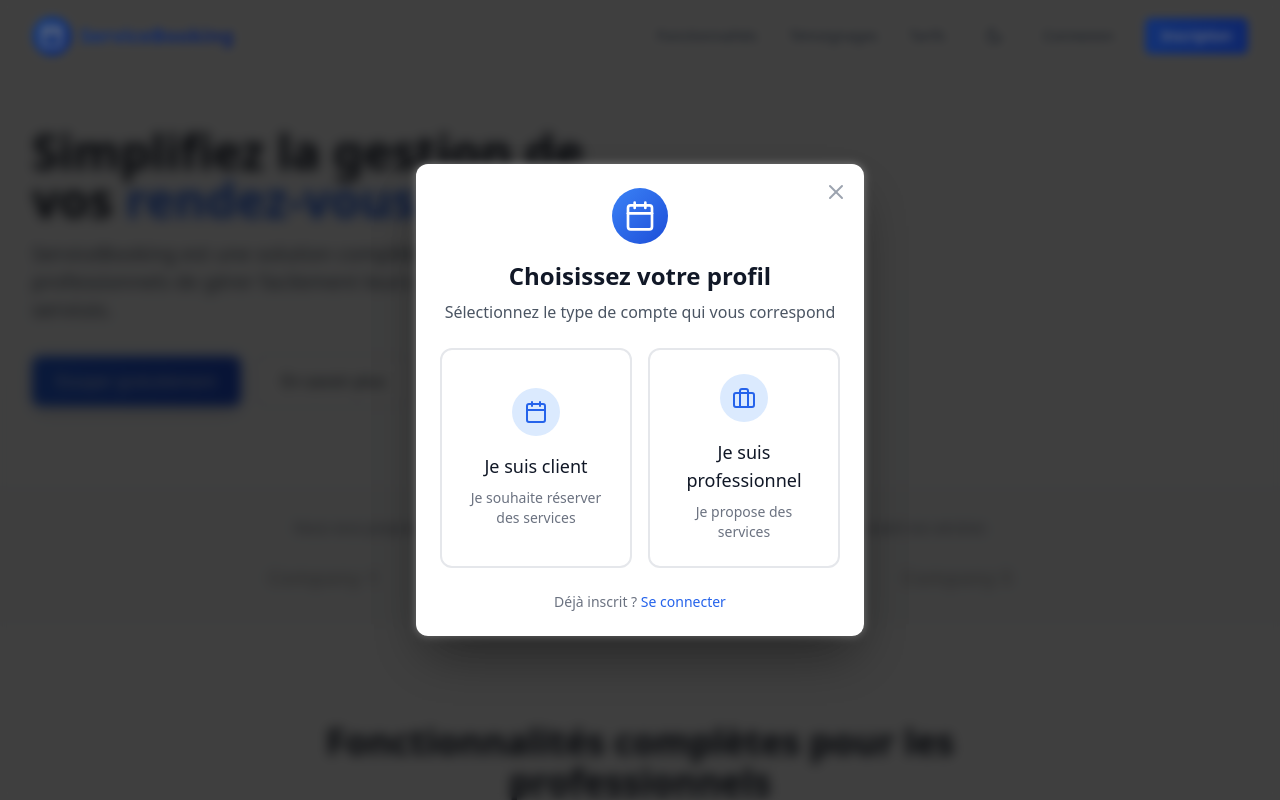
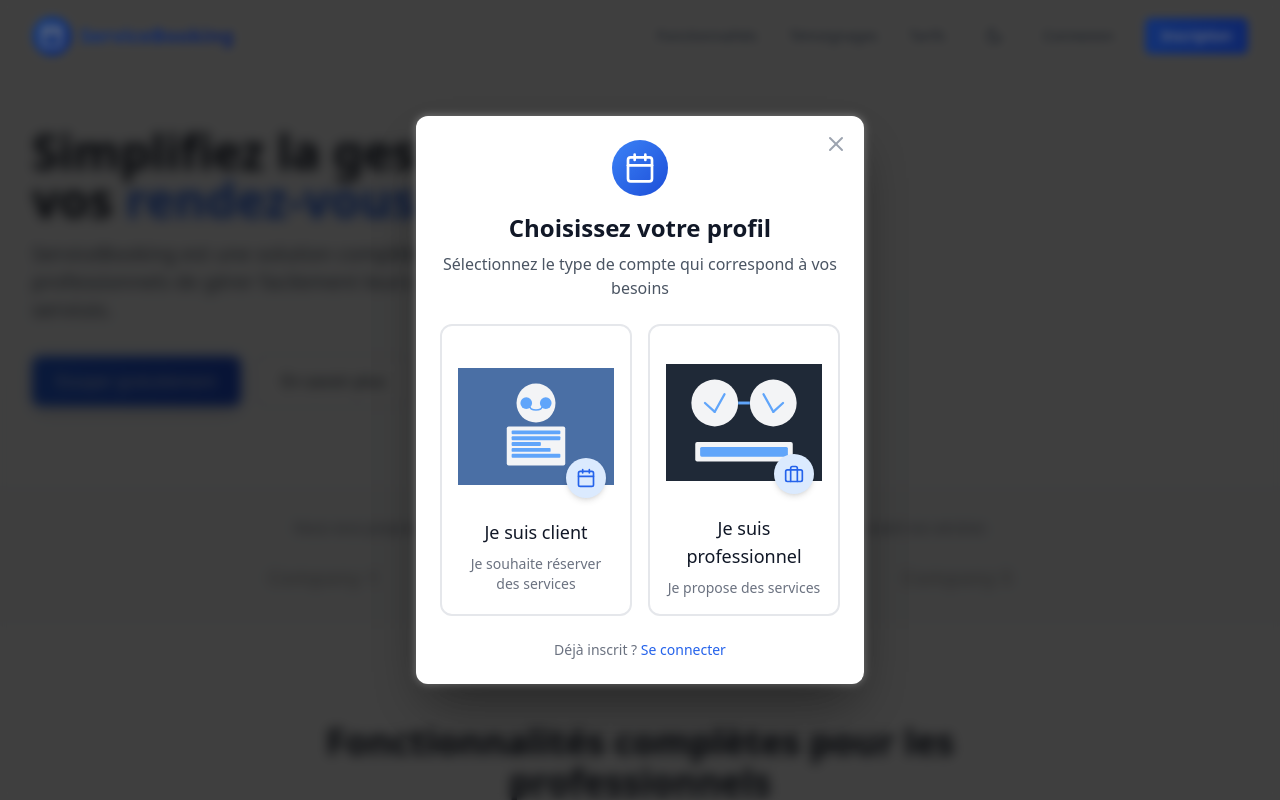
Before and after one commit to neal92/ServiceBooking, a React (Vite) app: page / in a window 1280 px wide. Both pictures are taken after a click on the button "Inscription". Shown: the top 800 px of the page. Built offline with nearby package versions, Linux system fonts and the light colour scheme; no server answers.

Commit message:
fix inscpription form

```diff
--- a/src/components/auth/RegisterModal.tsx
+++ b/src/components/auth/RegisterModal.tsx
@@ -27,7 +27,6 @@ const RegisterModal: React.FC<RegisterModalProps> = ({ isOpen, onClose, onProfes
         >
           <X size={24} />
         </button>
-
         <div className="text-center mb-6">
           <div className="flex justify-center mb-4">
             <div className="h-14 w-14 bg-gradient-to-br from-blue-500 to-blue-700 rounded-full flex items-center justify-center">
@@ -38,19 +37,22 @@ const RegisterModal: React.FC<RegisterModalProps> = ({ isOpen, onClose, onProfes
             Choisissez votre profil
           </h2>
           <p className="mt-2 text-gray-600 dark:text-gray-400">
-            Sélectionnez le type de compte qui vous correspond
+            Sélectionnez le type de compte qui correspond à vos besoins
           </p>
         </div>
-
         <div className="grid grid-cols-1 md:grid-cols-2 gap-4 mt-6">
-          {/* Option Client */}
-          <button
+          {/* Option Client */}          <button
             onClick={onClient}
-            className="bg-white dark:bg-gray-700 border-2 border-gray-200 dark:border-gray-600 rounded-xl p-6 text-center hover:border-blue-500 dark:hover:border-blue-400 hover:shadow-md transition-all duration-200"
+            className="bg-white dark:bg-gray-700 border-2 border-gray-200 dark:border-gray-600 rounded-xl p-4 text-center hover:border-blue-500 dark:hover:border-blue-400 hover:shadow-lg hover:scale-[1.02] active:scale-[0.99] transition-all duration-200"
           >
-            <div className="mb-4 flex justify-center">
-              <div className="h-12 w-12 bg-blue-100 dark:bg-blue-900/30 rounded-full flex items-center justify-center">
-                <Calendar className="h-6 w-6 text-blue-600 dark:text-blue-400" />
+            <div className="mb-3 flex justify-center h-36 sm:h-40 relative">
+              <div className="absolute inset-0 flex items-center justify-center">
+                <div className="h-full w-full bg-contain bg-center bg-no-repeat"
+                  style={{ backgroundImage: "url('/images/slides/team-meeting.svg')" }}>
+                </div>
+              </div>
+              <div className="absolute bottom-0 right-0 h-10 w-10 bg-blue-100 dark:bg-blue-900/70 rounded-full flex items-center justify-center m-2 shadow-md">
+                <Calendar className="h-5 w-5 text-blue-600 dark:text-blue-400" />
               </div>
             </div>
             <h3 className="text-lg font-medium text-gray-900 dark:text-white">Je suis client</h3>
@@ -59,14 +61,18 @@ const RegisterModal: React.FC<RegisterModalProps> = ({ isOpen, onClose, onProfes
             </p>
           </button>
 
-          {/* Option Professionnel */}
-          <button
+          {/* Option Professionnel */}          <button
             onClick={onProfessional}
-            className="bg-white dark:bg-gray-700 border-2 border-gray-200 dark:border-gray-600 rounded-xl p-6 text-center hover:border-blue-500 dark:hover:border-blue-400 hover:shadow-md transition-all duration-200"
+            className="bg-white dark:bg-gray-700 border-2 border-gray-200 dark:border-gray-600 rounded-xl p-4 text-center hover:border-blue-500 dark:hover:border-blue-400 hover:shadow-lg hover:scale-[1.02] active:scale-[0.99] transition-all duration-200"
           >
-            <div className="mb-4 flex justify-center">
-              <div className="h-12 w-12 bg-blue-100 dark:bg-blue-900/30 rounded-full flex items-center justify-center">
-                <Briefcase className="h-6 w-6 text-blue-600 dark:text-blue-400" />
+            <div className="mb-3 flex justify-center h-36 sm:h-40 relative">
+              <div className="absolute inset-0 flex items-center justify-center">
+                <div className="h-full w-full bg-contain bg-center bg-no-repeat"
+                  style={{ backgroundImage: "url('/images/slides/business-meeting.svg')" }}>
+                </div>
+              </div>
+              <div className="absolute bottom-0 right-0 h-10 w-10 bg-blue-100 dark:bg-blue-900/70 rounded-full flex items-center justify-center m-2 shadow-md">
+                <Briefcase className="h-5 w-5 text-blue-600 dark:text-blue-400" />
               </div>
             </div>
             <h3 className="text-lg font-medium text-gray-900 dark:text-white">Je suis professionnel</h3>
```
